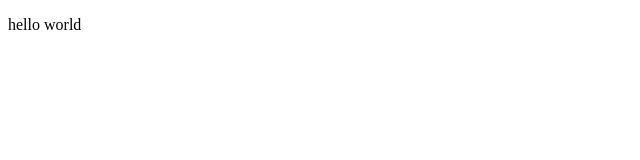
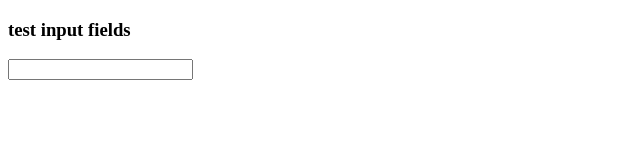
Before and after one commit to Slawm/autocomplete, a plain HTML site: page index.html in a window 1280 px wide. Shown: the whole page, without its empty margins (0-640 px from the left). Drawn offline with Linux system fonts and the light colour scheme.

Commit message:
add input field

```diff
--- a/index.html
+++ b/index.html
@@ -3,9 +3,10 @@
 <head>
     <meta charset="UTF-8">
     <meta name="viewport" content="width=device-width, initial-scale=1.0">
-    <title>autocomplet</title>
+    <title>autocomplete</title>
     <div>
-        <p>hello world</p>
+        <h3>test input fields</h3>
+        <input type="text" name="username" />
     </div>
 </head>
 <body>
```
